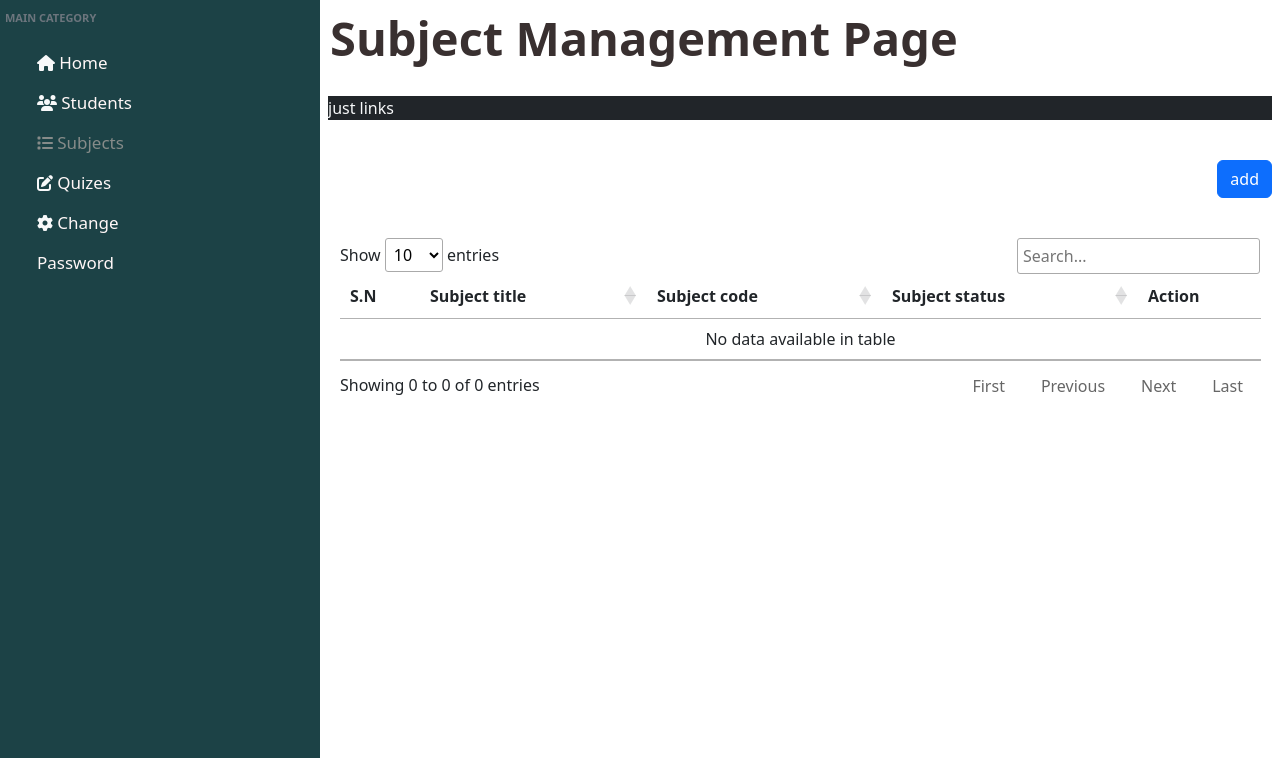
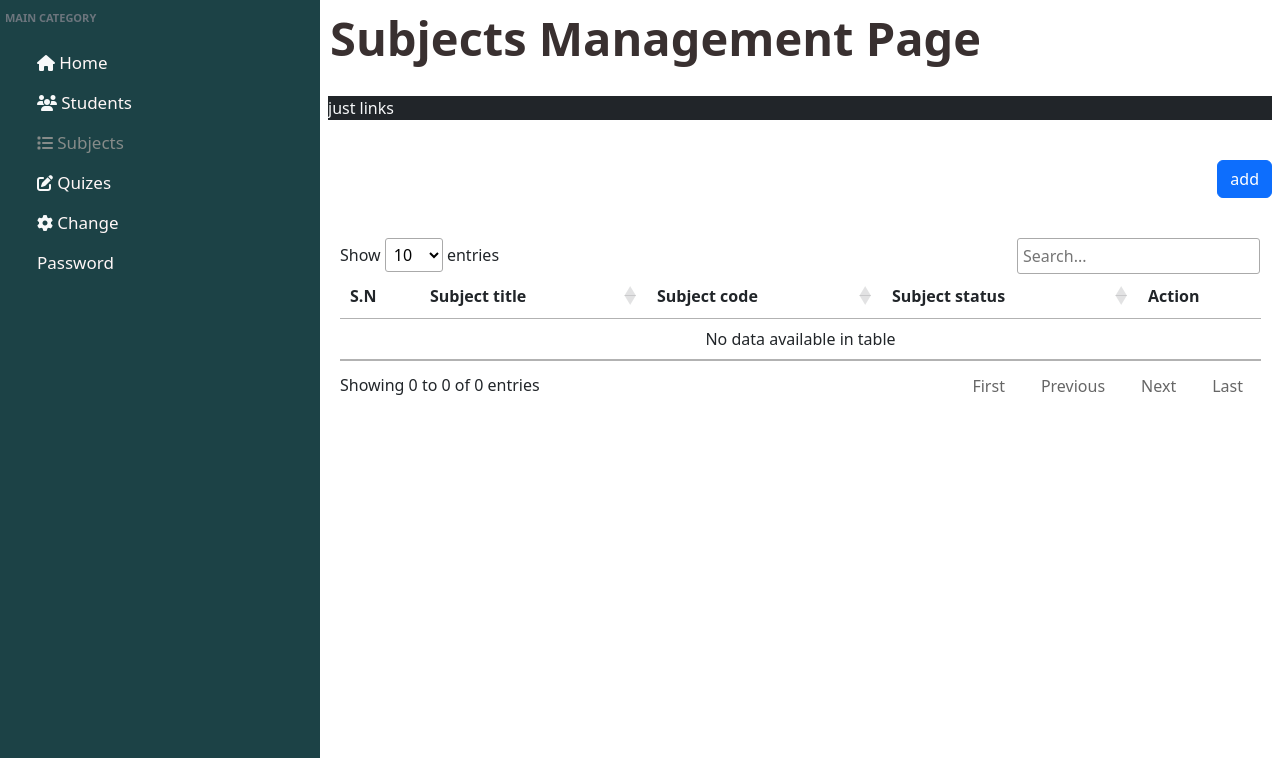
Before and after one commit to aliiashour/teaching_management_app, a PHP site: page /teacher/subjects.php in a window 1280 px wide. Shown: the part 56-814 px from the top of the page. Run offline with PHP 8.4, Linux system fonts and the light colour scheme; a user stored in the database is signed in; data comes from the database, SQL or seed files in the repository; data that the repository does not hold is empty; some libraries are stand-ins or nearby versions.

```diff
--- a/teacher/subjects.php
+++ b/teacher/subjects.php
@@ -1,6 +1,6 @@
 <?php
     /////////////////////////////////////////////////////////////////////////////
-    //Subject page///////////////////////////////
+    //Subjects page///////////////////////////////
 
     $page_title = "subjects" ;
     include_once "./init.php" ;
@@ -80,7 +80,7 @@
                     <div class="data col-9">
                         <!-- tables data -->
                         <h1 class="text-capitalize">
-                            subject management page
+                            subjects management page
                         </h1>
                         <div class="row">
                             <div class="col-12 bg-dark text-light">just links</div>
```
